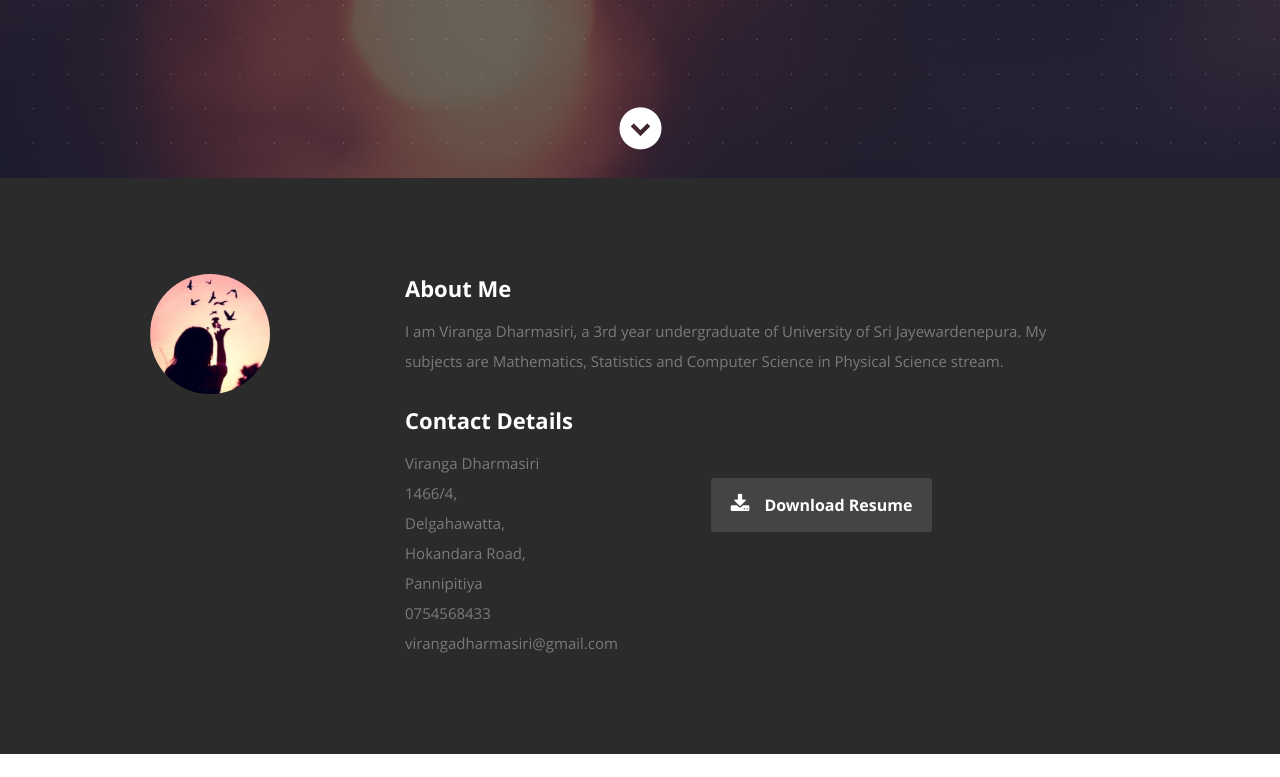
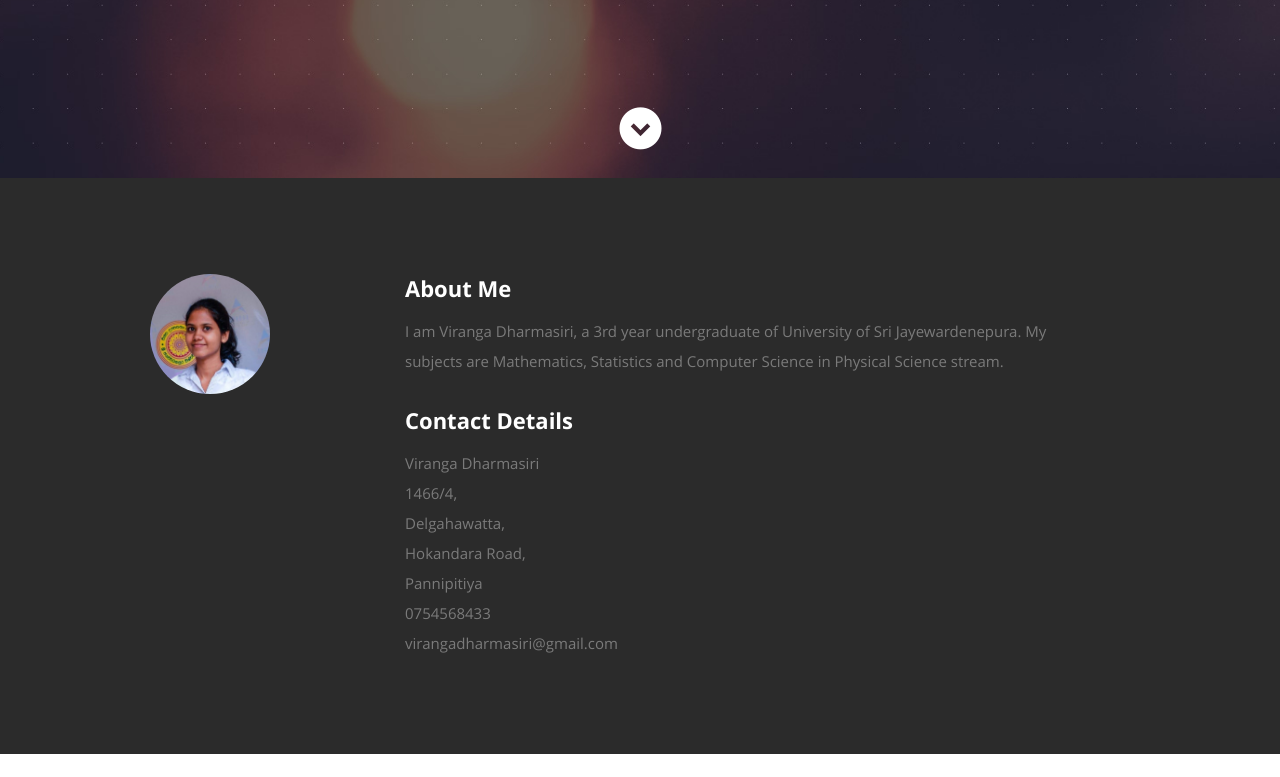
Before and after one commit to virangadharmasiri2/virangadharmasiriOR, a plain HTML site: page index.html in a window 1280 px wide. Shown: the part 622-1399 px from the top of the page. Drawn offline with nearby package versions, Linux system fonts and the light colour scheme.

Commit message:
Update index.html

```diff
--- a/index.html
+++ b/index.html
@@ -90,7 +90,7 @@
 
          <div class="three columns">
 
-            <img class="profile-pic"  src="images/profilepic2.jpg" alt="" />
+            <img class="profile-pic"  src="images/profilepic.jpg" alt="" />
 
          </div>
 
@@ -120,11 +120,6 @@
 
                </div>
 
-               <div class="columns download">
-                  <p> <br>      <p>
-                     <a href="#" class="button"><i class="fa fa-download"></i>Download Resume</a>   </p>
-                  </p>
-               </div>
 
             </div> <!-- end row -->
 
```
